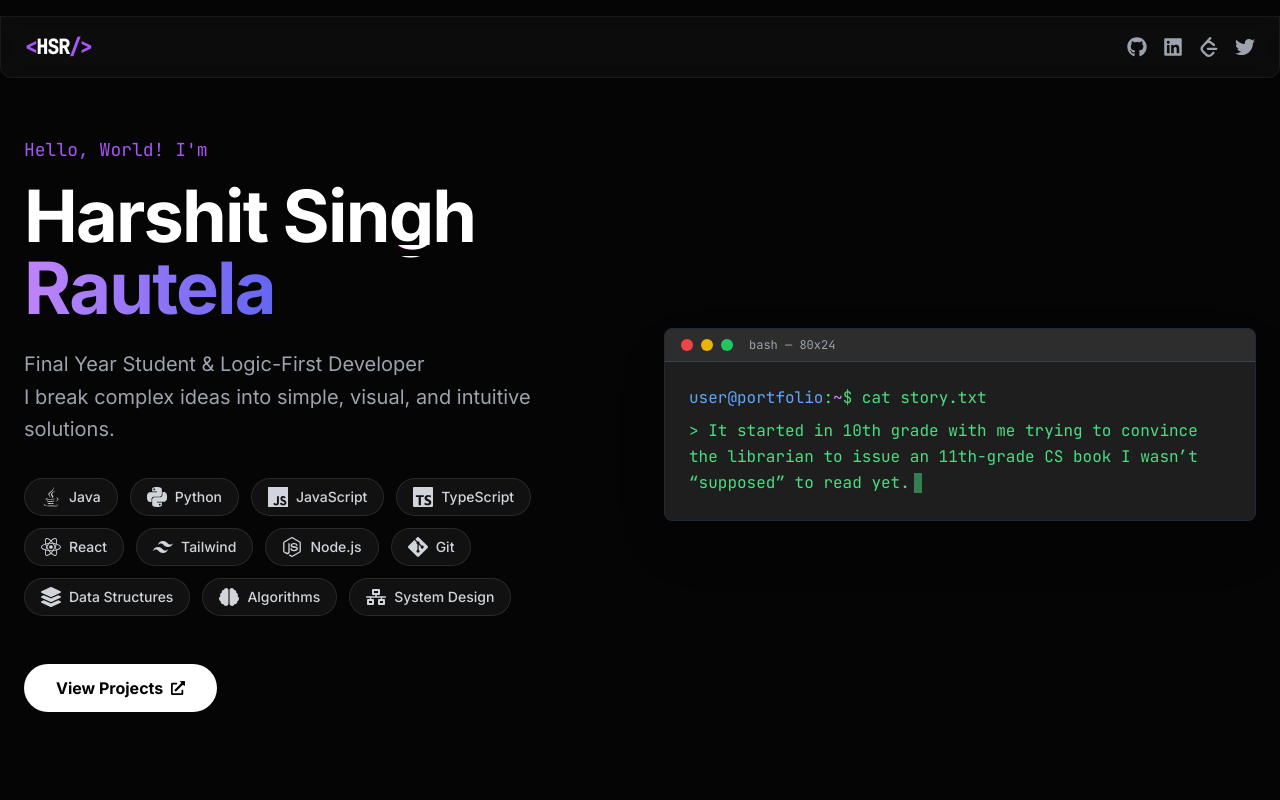
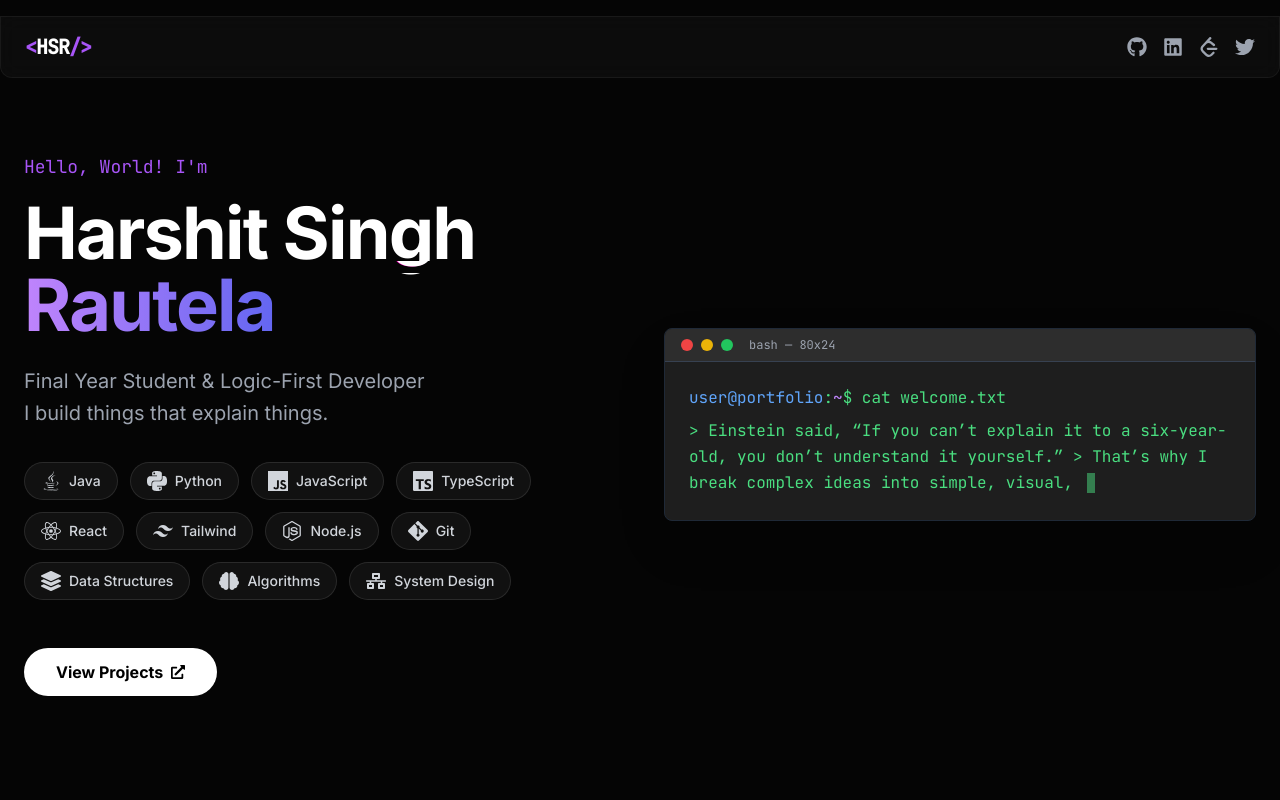
Before and after one commit to rrrautela/rrrautela, a React (Vite) app: page / in a window 1280 px wide. Shown: the top 800 px of the page. Built offline with nearby package versions, Linux system fonts and the light colour scheme; no server answers.

Commit message:
Update App.jsx

```diff
--- a/src/App.jsx
+++ b/src/App.jsx
@@ -106,7 +106,8 @@ const SocialLink = ({ href, icon }) => (
 
 const TerminalHero = () => {
   const [text, setText] = useState('');
-  const fullText = '> It started in 10th grade with me trying to convince the librarian to issue an 11th-grade CS book I wasn’t “supposed” to read yet.';
+  const fullText = `> Einstein said, “If you can’t explain it to a six-year-old, you don’t understand it yourself.”
+  > That’s why I break complex ideas into simple, visual, and intuitive solutions.`;
 
   useEffect(() => {
     let i = 0;
@@ -128,7 +129,7 @@ const TerminalHero = () => {
           <div className="ml-2 text-gray-400 text-xs">bash — 80x24</div>
         </div>
         <div className="p-6 text-green-400 min-h-[150px]">
-          <p className="mb-2"><span className="text-blue-400">user@portfolio</span>:<span className="text-purple-400">~</span>$ cat story.txt</p>
+          <p className="mb-2"><span className="text-blue-400">user@portfolio</span>:<span className="text-purple-400">~</span>$ cat welcome.txt</p>
           <p className="leading-relaxed">
             {text}
             <motion.span
@@ -332,7 +333,7 @@ export default function App() {
             </h1>
             <p className="text-xl text-gray-400 max-w-xl mx-auto lg:mx-0 leading-relaxed">
               Final Year Student & Logic-First Developer <br />
-              I break complex ideas into simple, visual, and intuitive solutions.
+              I build things that explain things.
             </p>
           </motion.div>
 
```
